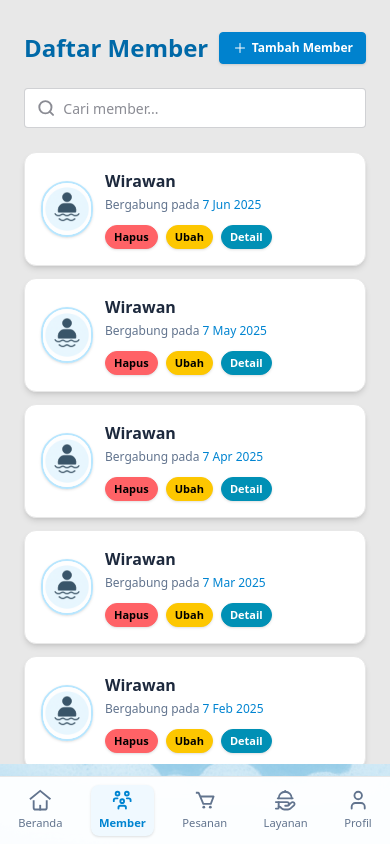
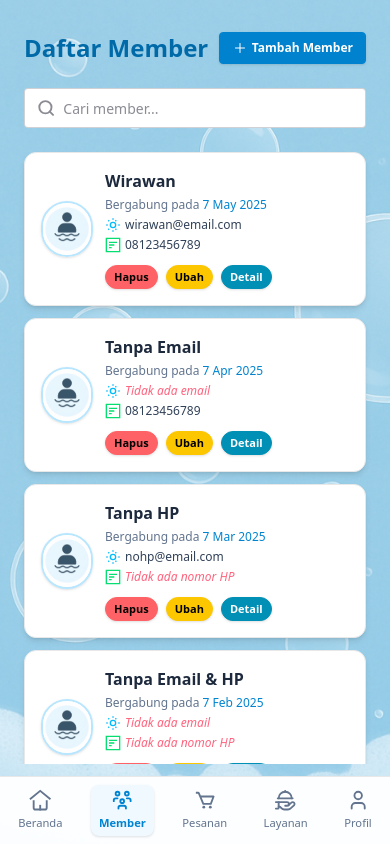
Before and after one commit to wirawanmahardika/laundry-frontend, a React (Vite) app: page /member in a window 390 px wide. Built offline with nearby package versions, Linux system fonts and the light colour scheme.

Commit message:
update: tambah info email dan phone pada member card di page member

```diff
--- a/src/components/Layout.tsx
+++ b/src/components/Layout.tsx
@@ -6,7 +6,7 @@ import { NavLink, Outlet } from "react-router-dom";
 export default function Layout() {
     return (
         <div className="flex flex-col h-screen pb-20">
-            <div className="grow p-4 overflow-y-auto bg-base-200">
+            <div className="grow p-4 overflow-y-auto">
                 <Outlet />
             </div>
 
--- a/src/pages/member/Member.tsx
+++ b/src/pages/member/Member.tsx
@@ -17,13 +17,31 @@ export default function Member() {
             <Filter />
 
             <div className="flex flex-col gap-y-3">
-                {[...Array(8)].map((_, i) => (
-                    <Card
-                        key={i}
-                        name="Wirawan"
-                        joinedAt={dayjs().subtract(i, "month").format("D MMM YYYY")}
-                    />
-                ))}
+                {/* Contoh data, bisa diganti dengan data asli */}
+                <Card
+                    name="Wirawan"
+                    joinedAt={dayjs().subtract(1, "month").format("D MMM YYYY")}
+                    email="wirawan@email.com"
+                    phone="08123456789"
+                />
+                <Card
+                    name="Tanpa Email"
+                    joinedAt={dayjs().subtract(2, "month").format("D MMM YYYY")}
+                    email=""
+                    phone="08123456789"
+                />
+                <Card
+                    name="Tanpa HP"
+                    joinedAt={dayjs().subtract(3, "month").format("D MMM YYYY")}
+                    email="nohp@email.com"
+                    phone=""
+                />
+                <Card
+                    name="Tanpa Email & HP"
+                    joinedAt={dayjs().subtract(4, "month").format("D MMM YYYY")}
+                    email=""
+                    phone=""
+                />
             </div>
 
             <div className="join mx-auto mt-4">
@@ -44,9 +62,11 @@ export default function Member() {
 type CardProps = {
     name: string;
     joinedAt: string;
+    email?: string;
+    phone?: string;
 };
 
-function Card({ name, joinedAt }: CardProps) {
+function Card({ name, joinedAt, email, phone }: CardProps) {
     return (
         <div className="grid grid-cols-5 gap-3 bg-base-100 shadow-md rounded-xl p-4 items-center border border-base-200">
             <div className="col-span-1 flex justify-center">
@@ -57,6 +77,22 @@ function Card({ name, joinedAt }: CardProps) {
                     <span className="font-semibold text-base text-slate-800">{name}</span>
                     <div className="text-xs text-slate-500 mt-1">
                         Bergabung pada <span className="font-medium text-sky-600">{joinedAt}</span>
+                    </div>
+                    <div className="flex flex-col gap-y-1 mt-1">
+                        <span className="flex items-center gap-x-1">
+                            <svg className="w-4 h-4 text-sky-400" fill="none" stroke="currentColor" strokeWidth={2} viewBox="0 0 24 24"><path d="M16 12a4 4 0 1 0-8 0 4 4 0 0 0 8 0Z"/><path d="M12 2v2m0 16v2m10-10h-2M4 12H2m15.07 7.07-1.42-1.42M6.34 6.34 4.93 4.93m12.02 0-1.41 1.41M6.34 17.66l-1.41 1.41" /></svg>
+                            {email
+                                ? <span className="text-slate-700">{email}</span>
+                                : <span className="italic text-rose-400">Tidak ada email</span>
+                            }
+                        </span>
+                        <span className="flex items-center gap-x-1">
+                            <svg className="w-4 h-4 text-green-400" fill="none" stroke="currentColor" strokeWidth={2} viewBox="0 0 24 24"><path d="M2 2h20v20H2z" fill="none"/><path d="M6 8h12M6 12h8m-8 4h4" /></svg>
+                            {phone
+                                ? <span className="text-slate-700">{phone}</span>
+                                : <span className="italic text-rose-400">Tidak ada nomor HP</span>
+                            }
+                        </span>
                     </div>
                 </div>
                 <div className="flex gap-x-2 mt-2 sm:mt-0">
```
